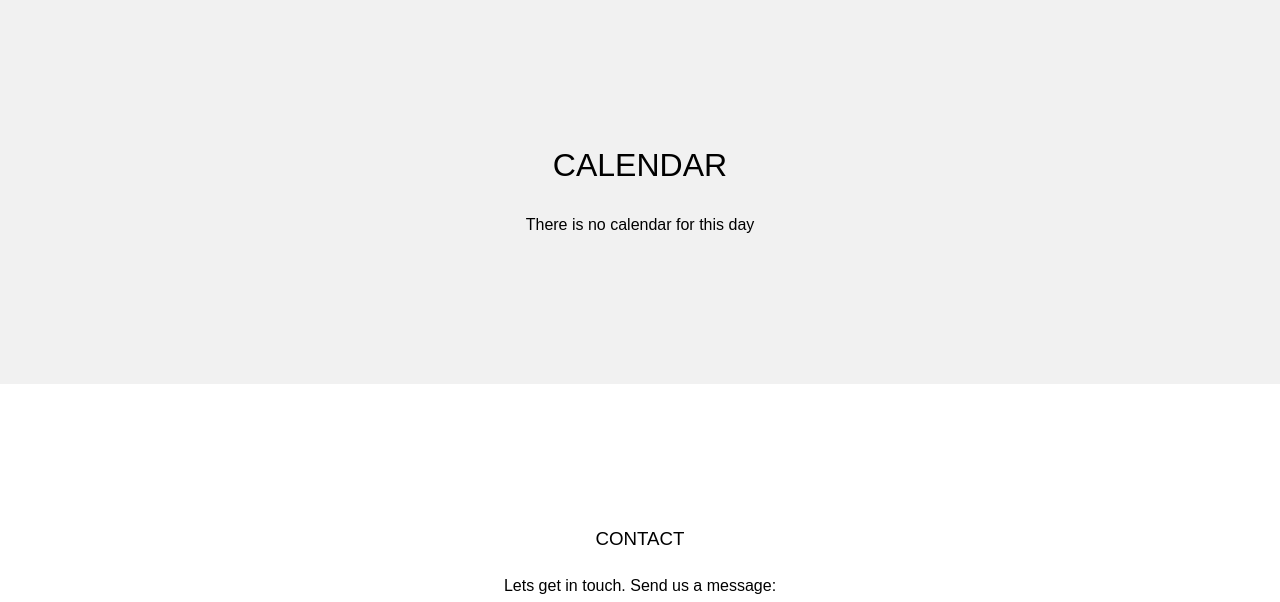
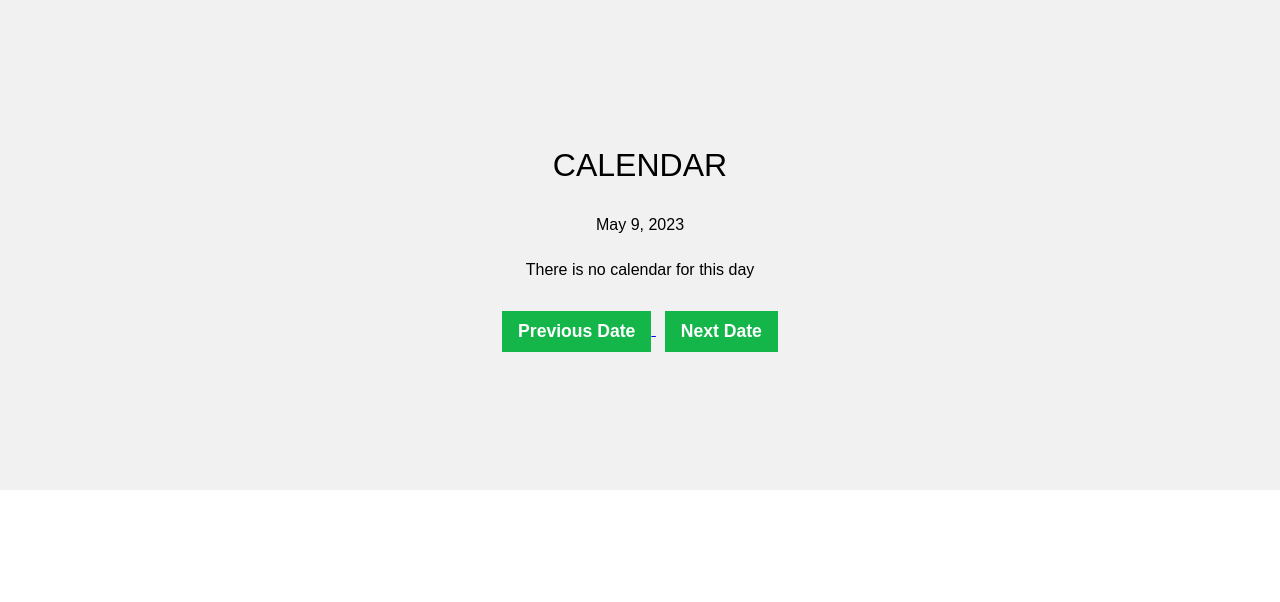
Before and after one commit to pedroagria/DIAM_projecto, a Django app: page /boardgamecafe/calendar in a window 1280 px wide. Shown: the part 180-782 px from the top of the page. Run offline with Django 4.2, Linux system fonts and the light colour scheme; data comes from the database, SQL or seed files in the repository.

Commit message:
5 - Página do calendário terminada

```diff
--- a/boardgamecafe/templates/boardgamecafe/calendar.html
+++ b/boardgamecafe/templates/boardgamecafe/calendar.html
@@ -8,9 +8,9 @@
     <div class="w3-container w3-light-grey w3-center" style="padding:128px 16px" id="calendar">
         <h1>CALENDAR</h1>
 
-        {% if date %}
-            {% for d in date %}
-                <p> {{ d.date }} </p>
+        {% if dateobj %}
+            {% for d in dateobj %}
+                <p> {{ date }} </p>
                 <div>
                     <table>
                         <tr>
@@ -36,29 +36,21 @@
                         {% endfor %}
                     </table>
                 </div>
-
-
-                <div class="w3-center">
-                    <a href="{% url 'boardgamecafe:nextdate' d.date 1 %}">
-                        <button class="form_crude_btn w3-button w3-center" id="previous_date"> Previous Date </button>
-                    </a>
-                    &nbsp
-                    <a href="{% url 'boardgamecafe:nextdate' d.date 0 %}">
-                        <button class="form_crude_btn w3-button w3-center" id="next_date"> Next Date </button>
-                    </a>
-                </div>
-
-
             {% endfor %}
-
-
-
-
         {% else %}
+            <p> {{ date }} </p>
             <p> There is no calendar for this day </p>
         {% endif %}
 
-
+        <div class="w3-center">
+            <a href="{% url 'boardgamecafe:nextdate' date 1 %}">
+                <button class="form_crude_btn w3-button w3-center" id="previous_date"> Previous Date </button>
+            </a>
+            &nbsp
+            <a href="{% url 'boardgamecafe:nextdate' date 0 %}">
+                <button class="form_crude_btn w3-button w3-center" id="next_date"> Next Date </button>
+            </a>
+        </div>
 
     </div>
 {% endblock %}
--- a/boardgamecafe/views.py
+++ b/boardgamecafe/views.py
@@ -332,32 +332,24 @@ def edittable(request, table_id):
 
 def calendar(request):
     # Vai buscar todas as mesas à base de dados
-    all_tables = Table.objects.all()
-    tables_list = []
-    for table in all_tables:
-        new_table = {'id': table.id, 'name': table.name, 'capacity': table.capacity, 'log_is_active': table.log_is_active}
-        tables_list.append(new_table)
+    tables_list = alltables()
 
-    # Vai buscar a data de hoje
-    today = datetime.strftime(datetime.now(), '%Y-%m-%d')
-    date = Calendar.objects.filter(date=today).values('id', 'date', 'open_time', 'close_time', 'log_is_active')
-    slots_list = []
-    for d in date:
-        if date.count() > 0 and d['log_is_active']:
-            ot_aux = int(d['open_time'].strftime('%H:%M').split(':')[0])
-            ct_aux = int(d['close_time'].strftime('%H:%M').split(':')[0])
-            for i in range(ot_aux, ct_aux + 1):
-                if i < 10:
-                    aux = "0" + str(i) + ":00"
-                else:
-                    aux = str(i) + ":00"
-                slots_list.append(aux)
-
-            return render(request, 'boardgamecafe/calendar.html', {'tables': tables_list, 'date': date, 'slots_list': slots_list})
-        else:
-            return render(request, 'boardgamecafe/calendar.html')
-
-    return render(request, 'boardgamecafe/calendar.html')
+    # Vai buscar a data de hoje e coloca no formato yyyy-mm-dd (output é strin)
+    today_str = datetime.strftime(datetime.now(), '%Y-%m-%d')
+    # Coloca no formato datetime.date
+    today_date = datetime.strptime(today_str, '%Y-%m-%d').date()
+    date = Calendar.objects.filter(date=today_date).values('id', 'date', 'open_time', 'close_time', 'log_is_active')
+    # Vai buscar os slots para a data
+    if date.count() > 0:
+        for d in date:
+            if d['log_is_active']:
+                slots_list = allslots(date)
+                return render(request, 'boardgamecafe/calendar.html',
+                              {'date': today_date, 'tables': tables_list, 'dateobj': date, 'slots_list': slots_list})
+            else:
+                return render(request, 'boardgamecafe/calendar.html', {'date': today_date})
+    else:
+        return render(request, 'boardgamecafe/calendar.html', {'date': today_date})
 
 
 # Vai buscar todas as mesas à base de dados
@@ -398,13 +390,16 @@ def nextdate(request, date_str, ispreviousdate_int):
     else:
         nextdate = newdate(date_str, False)
     date = Calendar.objects.filter(date=nextdate).values('id', 'date', 'open_time', 'close_time', 'log_is_active')
-    for d in date:
-        if date.count() > 0 and d['log_is_active']:
-            slots_list = allslots(date)
-            return render(request, 'boardgamecafe/calendar.html', {'tables': tables_list, 'date': date, 'slots_list': slots_list})
-        else:
-            return render(request, 'boardgamecafe/calendar.html')
-    return render(request, 'boardgamecafe/calendar.html')
+    if date.count() > 0:
+        for d in date:
+            if d['log_is_active']:
+                slots_list = allslots(date)
+                return render(request, 'boardgamecafe/calendar.html',
+                              {'date': nextdate, 'tables': tables_list, 'dateobj': date, 'slots_list': slots_list})
+            else:
+                return render(request, 'boardgamecafe/calendar.html', {'date': nextdate})
+    else:
+        return render(request, 'boardgamecafe/calendar.html', {'date': nextdate})
 
 
 
```
